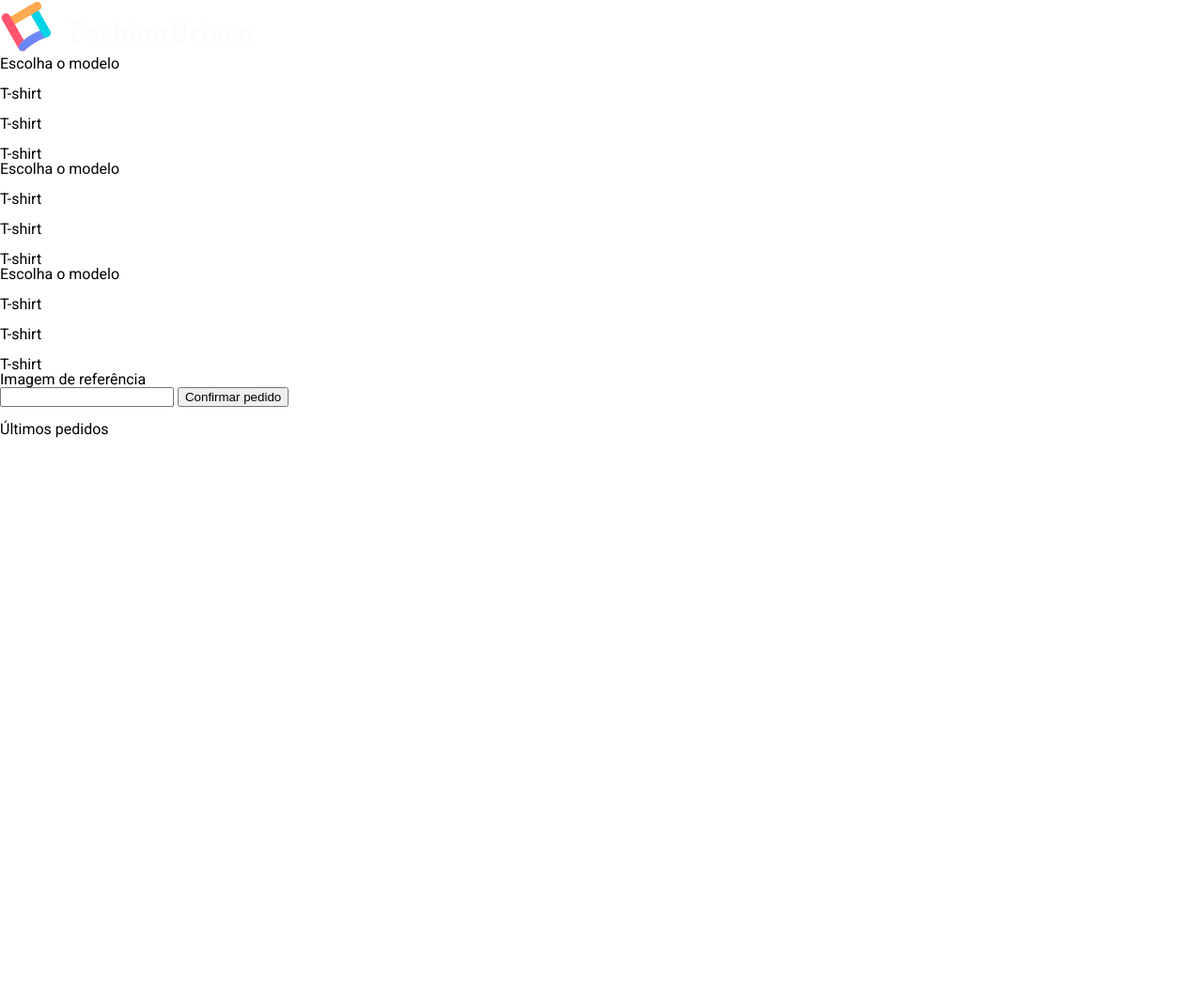
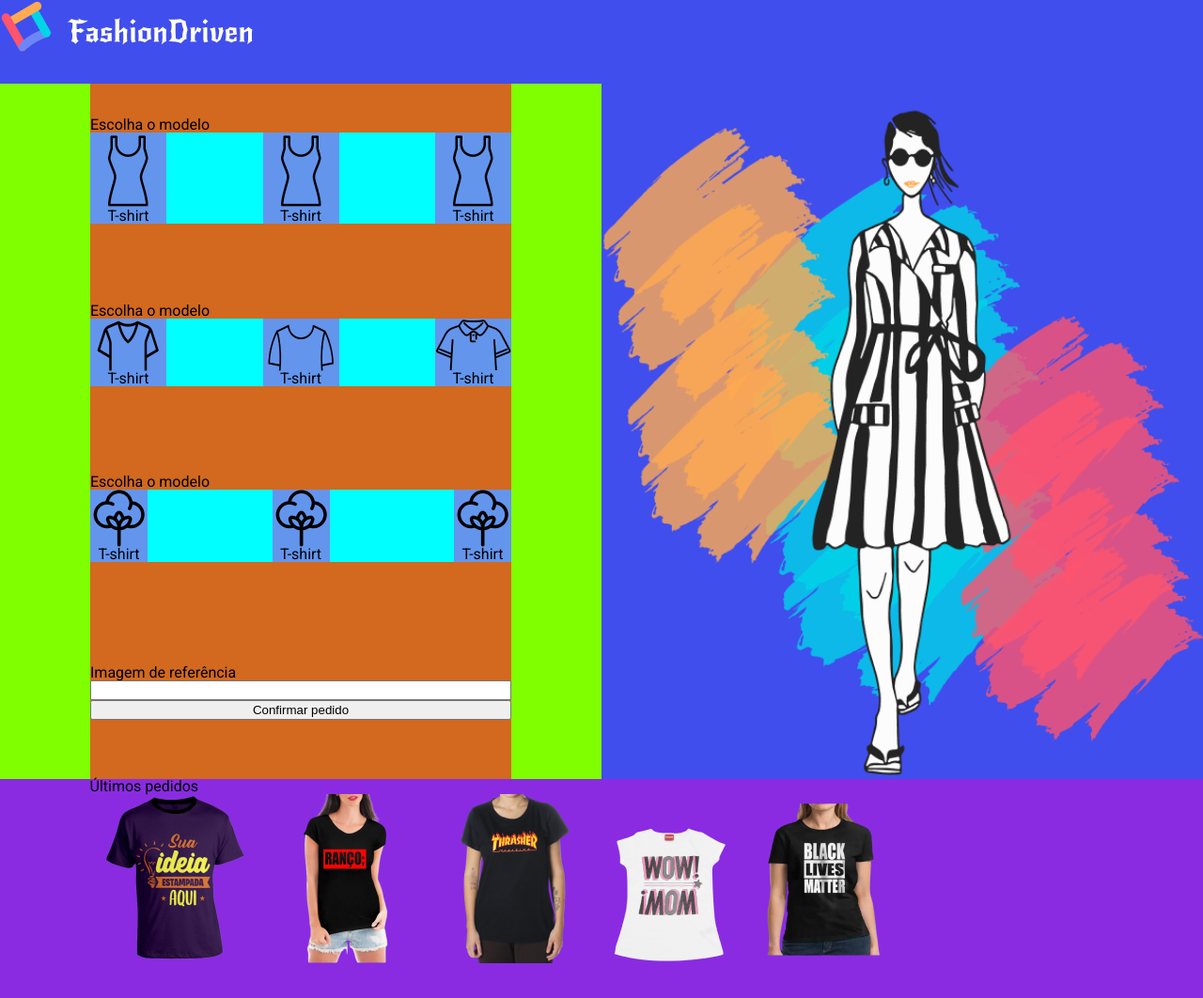
Before and after one commit to Josana-Kla/recuperacao-fashiondriven, a plain HTML site: page index.html in a window 1280 px wide. Shown: the whole page at 94% size. Before the commit the page ends 800 px from the top, so only its background shows below. Drawn offline with Linux system fonts and the light colour scheme; a web font is replaced by a local one.

Commit message:
added imgs inside of html and stylizing big divs

```diff
--- a/css/style.css
+++ b/css/style.css
@@ -8,3 +8,78 @@ body {
     font-family: 'New Rocker', cursive;
     font-family: 'Roboto', sans-serif;
 }
+
+header {
+    background-color: #404EED;
+    height: 89px;
+}
+
+main {
+    background-color: blueviolet;
+}
+
+.model-criation {
+    background-color: beige;
+    display: flex;
+    justify-content: space-between;
+}
+
+.column-one-choose-options {
+    background-color: chartreuse;
+    width: 50%; /*usar calc?*/
+
+    display: flex;
+    flex-direction: column;
+    align-items: center;
+}
+
+.big-line {
+    background-color: chocolate;
+    display: flex;
+    flex-direction: column;
+    justify-content: center;
+
+    width: 70%;
+    height: 100%;
+}
+
+
+.small-lines {
+    display: flex;
+    align-items: center;
+    justify-content: space-between;
+    align-items: center;
+
+    background-color: aqua;
+}
+
+.small-lines div {
+    background-color: cornflowerblue;
+
+    display: flex;
+    flex-direction: column;
+    justify-content: center;
+    align-items: center;
+}
+
+
+.column-two-image-model {
+    background-color: #404EED;
+    width: 50%; /*usar calc?*/
+
+    display: flex;
+    justify-content: center;
+}
+
+.column-two-image-model img {
+    width: 100%;
+    height: 100%;
+}
+
+.last-orderes {
+    margin-left: calc((100vw - 50%) / 6.7);
+}
+
+.line-last-orderes {
+    display: flex;
+}
--- a/index.html
+++ b/index.html
@@ -16,81 +16,81 @@
     </header>
 
     <main>
-        <div> <!-- model criation -->
-            <div>  <!-- choose options model criation -->
-                <div> <!-- choose model -->
+        <div class="model-criation"> <!-- model criation -->
+            <div class="column-one-choose-options">  <!-- choose options model criation -->
+                <div class="big-line"> <!-- choose model -->
                     <h3>Escolha o modelo</h3>
-                    <span>
+                    <span class="small-lines">
                         <div>
                             <div> <!-- CIRCULO -->
-                                <img src="" alt="">
+                                <img src="./assets/Camiseta.png" alt="">
                             </div>
                             <p>T-shirt</p>
                         </div>
                         <div>
                             <div> <!-- CIRCULO -->
-                                <img src="" alt="">
+                                <img src="./assets/Camiseta.png" alt="">
                             </div>
                             <p>T-shirt</p>
                         </div>
                         <div>
                             <div> <!-- CIRCULO -->
-                                <img src="" alt="">
+                                <img src="./assets/Camiseta.png" alt="">
                             </div>
                             <p>T-shirt</p>
                         </div>
                     </span>
                 </div>
 
-                <div> <!-- choose collar -->
+                <div class="big-line"> <!-- choose collar -->
                     <h3>Escolha o modelo</h3>
-                    <span>
+                    <span class="small-lines">
                         <div>
                             <div> <!-- CIRCULO -->
-                                <img src="" alt="">
+                                <img src="./assets/GolaV.png" alt="">
                             </div>
                             <p>T-shirt</p>
                         </div>
                         <div>
                             <div> <!-- CIRCULO -->
-                                <img src="" alt="">
+                                <img src="./assets/GolaRedonda.png" alt="">
                             </div>
                             <p>T-shirt</p>
                         </div>
                         <div>
                             <div> <!-- CIRCULO -->
-                                <img src="" alt="">
+                                <img src="./assets/GolaPolo.png" alt="">
                             </div>
                             <p>T-shirt</p>
                         </div>
                     </span>
                 </div>
 
-                <div> <!-- choose tissue -->
+                <div class="big-line"> <!-- choose tissue -->
                     <h3>Escolha o modelo</h3>
-                    <span>
+                    <span class="small-lines">
                         <div>
                             <div> <!-- CIRCULO -->
-                                <img src="" alt="">
+                                <img src="./assets/Algodão.png" alt="">
                             </div>
                             <p>T-shirt</p>
                         </div>
                         <div>
                             <div> <!-- CIRCULO -->
-                                <img src="" alt="">
+                                <img src="./assets/Algodão.png" alt="">
                             </div>
                             <p>T-shirt</p>
                         </div>
                         <div>
                             <div> <!-- CIRCULO -->
-                                <img src="" alt="">
+                                <img src="./assets/Algodão.png" alt="">
                             </div>
                             <p>T-shirt</p>
                         </div>
                     </span>
                 </div>
 
-                <div> <!-- image reference -->
+                <div class="big-line"> <!-- image reference -->
                     <h3>Imagem de referência</h3>
                     <input type="text">
                     <button>Confirmar pedido</button>
@@ -98,10 +98,9 @@
             </div>
 
 
-            <div> <!-- image model criation -->
-                <div> <!-- QUADRADO AZUL -->
-                    <img src="" alt="">
-                </div>
+            <div class="column-two-image-model"> <!-- image model criation -->
+                <!-- QUADRADO AZUL -->
+                <img src="./assets/ilustração.png" alt="">
             </div>
         </div>
 
@@ -109,27 +108,27 @@
 
 
 
-        <div> <!-- last orderes -->
+        <div class="last-orderes"> <!-- last orderes -->
             <h2>Últimos pedidos</h2>
-            <div>
+            <div class="line-last-orderes">
                 <div>
-                    <img src="" alt="">
+                    <img src="./assets/Blusa1.png" alt="">
                     <p></p>
                 </div>
                 <div>
-                    <img src="" alt="">
+                    <img src="./assets/Blusa2.png" alt="">
                     <p></p>
                 </div>
                 <div>
-                    <img src="" alt="">
+                    <img src="./assets/Blusa3.png" alt="">
                     <p></p>
                 </div>
                 <div>
-                    <img src="" alt="">
+                    <img src="./assets/Blusa4.png" alt="">
                     <p></p>
                 </div>
                 <div>
-                    <img src="" alt="">
+                    <img src="./assets/Blusa5.png" alt="">
                     <p></p>
                 </div>
             </div>
```
